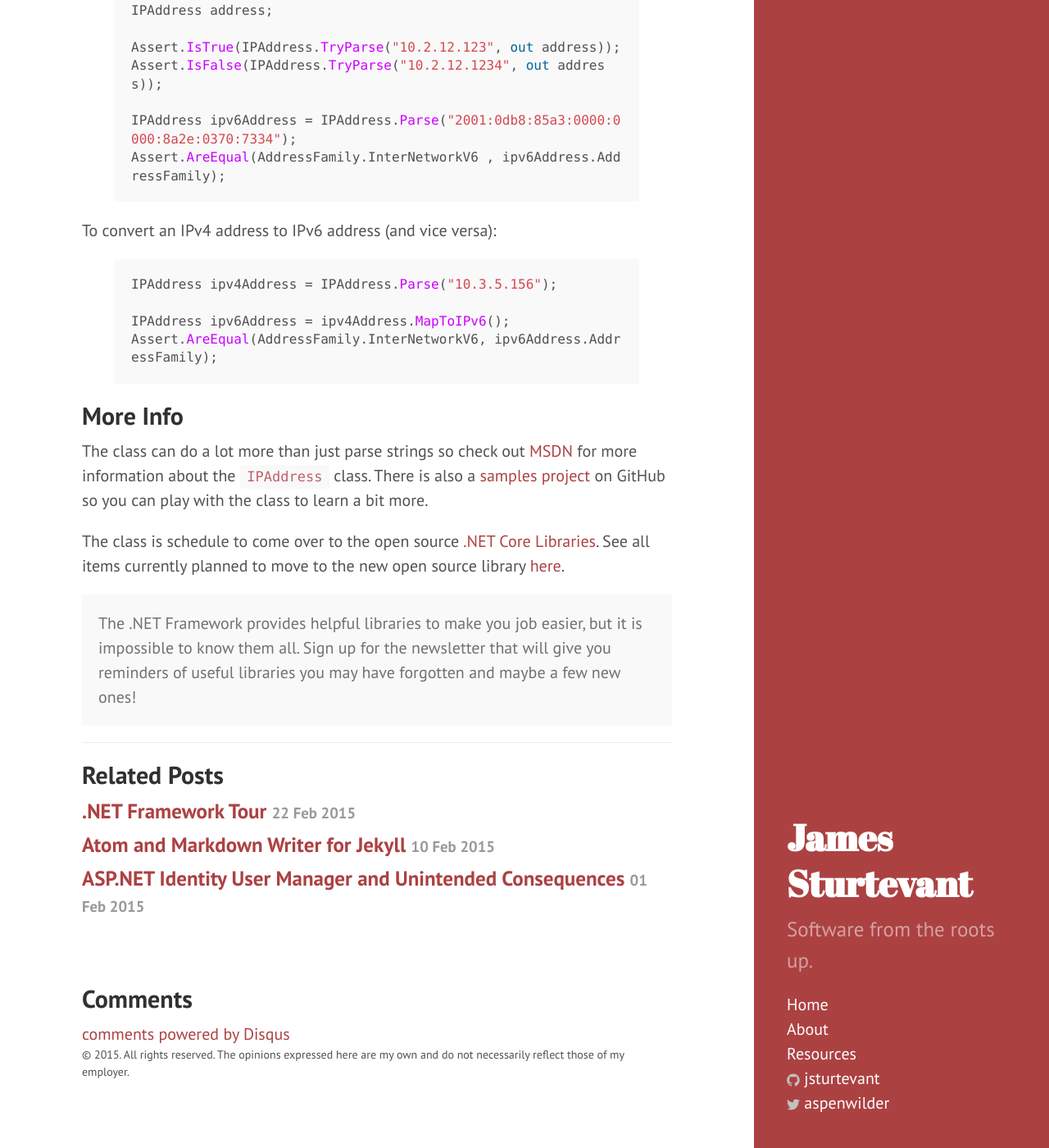
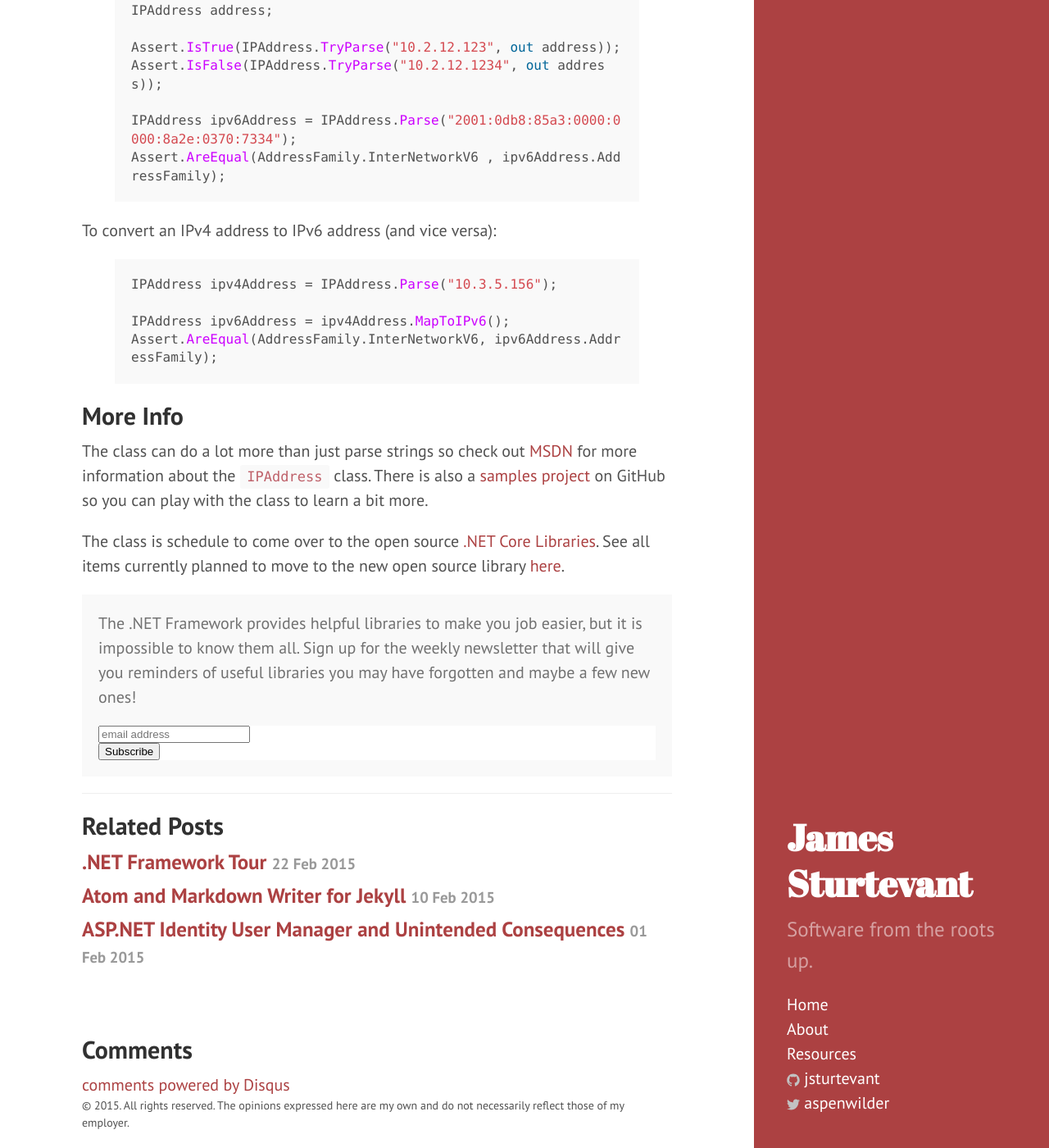
Before and after one commit to jsturtevant/jsturtevant.github.io, a Jekyll site: the page built from _posts/2015-02-22-net-ipaddress-class.markdown, in a window 1280 px wide and 1400 px high, scrolled down 418 px. Shown: the whole window at 82% size. Built offline with Jekyll 4.4.1, drawn with Linux system fonts in a browser that asks for light colours; Markdown is read by kramdown in place of the engine named in the settings; comment, search, counter and statistics services are not loaded.

Commit message:
added sign up form in include.  created new post type that auto includes sign up form

````diff
--- /dev/null
+++ b/_includes/dotnetfwtour-signup.html
@@ -0,0 +1,20 @@
+<!-- Begin MailChimp Signup Form -->
+<link href="//cdn-images.mailchimp.com/embedcode/slim-081711.css" rel="stylesheet" type="text/css">
+<style type="text/css">
+#mc_embed_signup{background:#fff; clear:left; font:14px Helvetica,Arial,sans-serif; }
+/* Add your own MailChimp form style overrides in your site stylesheet or in this style block.
+We recommend moving this block and the preceding CSS link to the HEAD of your HTML file. */
+</style>
+<div id="mc_embed_signup">
+  <form action="//Jamessturtevant.us7.list-manage.com/subscribe/post?u=8f961ccaae4182b21d387dde0&amp;id=411bb0d01e" method="post" id="mc-embedded-subscribe-form" name="mc-embedded-subscribe-form" class="validate" target="_blank" novalidate>
+    <div id="mc_embed_signup_scroll">
+
+      <input type="email" value="" name="EMAIL" class="email" id="mce-EMAIL" placeholder="email address" required>
+      <!-- real people should not fill this in and expect good things - do not remove this or risk form bot signups-->
+      <div style="position: absolute; left: -5000px;"><input type="text" name="b_8f961ccaae4182b21d387dde0_411bb0d01e" tabindex="-1" value=""></div>
+      <div class="clear"><input type="submit" value="Subscribe" name="subscribe" id="mc-embedded-subscribe" class="button"></div>
+    </div>
+  </form>
+</div>
+
+<!--End mc_embed_signup-->
--- /dev/null
+++ b/_layouts/fwtpost.html
@@ -0,0 +1,39 @@
+---
+layout: default
+---
+
+<div class="post">
+  <h1 class="post-title">{{ page.title }}</h1>
+  <span class="post-date">{{ page.date | date_to_string }}</span>
+  {{ content }}
+
+  <div class="message">
+    <p>
+      The .NET Framework provides helpful libraries to make you job easier, but it is impossible to know them all.  Sign up for the weekly newsletter that will give you reminders of useful libraries you may have forgotten and maybe a few new ones!
+    </p>
+    {% include dotnetfwtour-signup.html %}
+  </div>
+</div>
+
+<div class="related">
+  <h2>Related Posts</h2>
+  <ul class="related-posts">
+    {% for post in site.related_posts limit:3 %}
+      <li>
+        <h3>
+          <a href="{{ post.url }}">
+            {{ post.title }}
+            <small>{{ post.date | date_to_string }}</small>
+          </a>
+        </h3>
+      </li>
+    {% endfor %}
+  </ul>
+</div>
+
+<section id="comments">
+    <h2>Comments</h2>
+    <div id="disqus_thread">
+        {% include disqus.html %}
+    </div>
+</section>
--- a/_posts/2015-02-22-net-framework-tour.markdown
+++ b/_posts/2015-02-22-net-framework-tour.markdown
@@ -13,6 +13,7 @@ The .NET Framework provides helpful libraries and classes to enable the .NET dev
 
 In order to learn more about what the .NET Framework has to offer I will be exploring the various namespaces and types through what I am calling the .NET Framework Tour.  If you would like to join along of the adventure sign up for the .NET Tour email list:
 
-
-
+<div>
+{% include dotnetfwtour-signup.html %}
+</div>
 I will going through in no particular order exploring the functionality and features using a [repository I have started on GitHub](https://github.com/jsturtevant/DotNetTour).  If you have any favorite types or features that you use on a daily basis please send me an [email](mailto:jsturtevant@gmail.com) and I will be sure to check them out and try to do a feature on them.
--- a/_posts/2015-02-22-net-ipaddress-class.markdown
+++ b/_posts/2015-02-22-net-ipaddress-class.markdown
@@ -34,7 +34,3 @@ Assert.AreEqual(AddressFamily.InterNetworkV6, ipv6Address.AddressFamily);
 The class can do a lot more than just parse strings so check out [MSDN](https://msdn.microsoft.com/en-us/library/System.Net.IPAddress(v=vs.110).aspx) for more information about the ```IPAddress``` class.  There is also a [samples project](https://github.com/jsturtevant/DotNetTour) on GitHub so you can play with the class to learn a bit more.
 
 The class is schedule to come over to the open source [.NET Core Libraries](https://github.com/dotnet/corefx).  See all items currently planned to move to the new open source library [here](http://blogs.msdn.com/cfs-file.ashx/__key/communityserver-components-postattachments/00-10-58-94-19/NetCore_5F00_OpenSourceUpdate.xlsx).
-
-<p class="message">
-The .NET Framework provides helpful libraries to make you job easier, but it is impossible to know them all.  Sign up for the newsletter that will give you reminders of useful libraries you may have forgotten and maybe a few new ones!
-</p>
````
Also changed, not shown: other parts of _posts/2015-02-22-net-ipaddress-class.markdown (+1 -1 lines).
